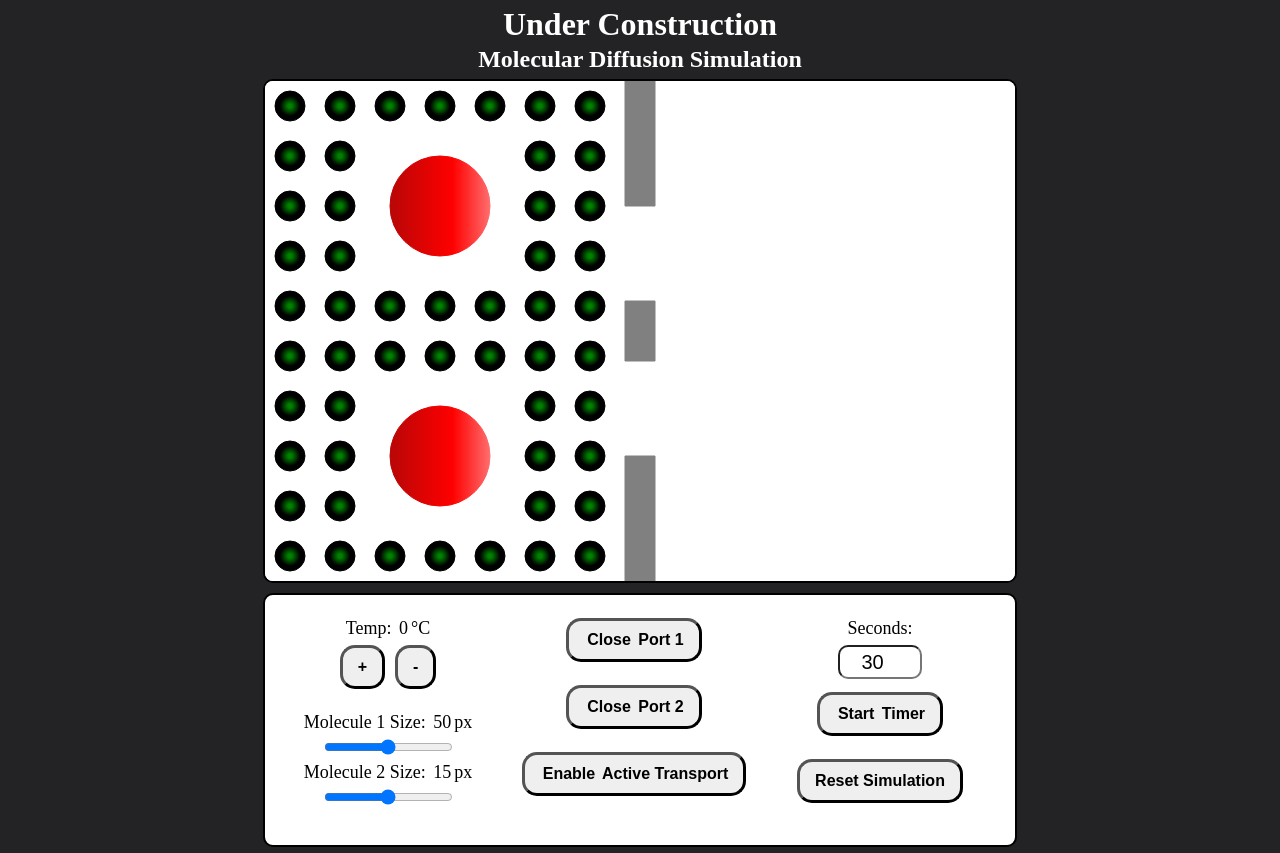
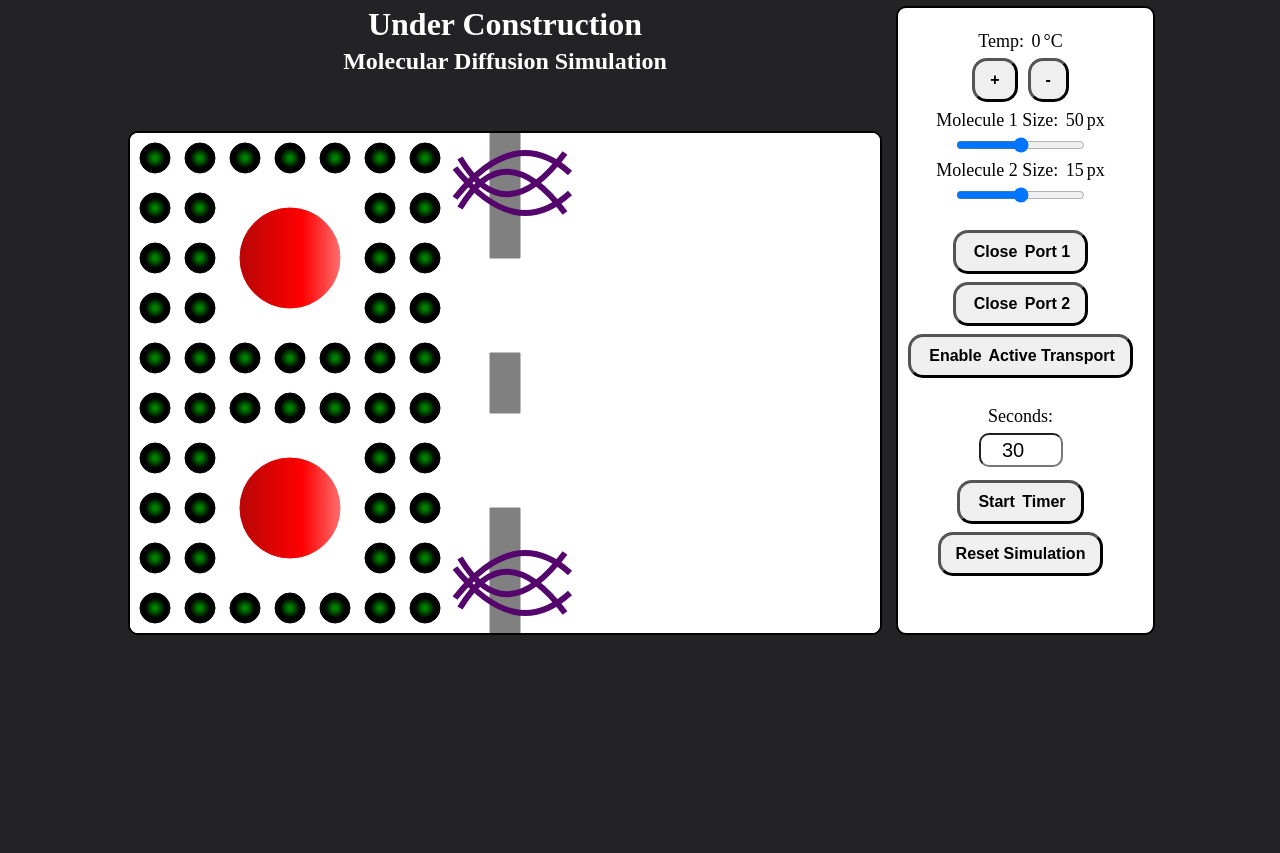
Before and after one commit to EagleSoftworks/Diffusion, a plain HTML site: page index.html in a window 1280 px wide. After the commit the page ends 800 px from the top, so only its background shows below. Drawn offline with Linux system fonts and the light colour scheme.

Commit message:
Added AT and moved buttons next to the canvas

```diff
--- a/index.html
+++ b/index.html
@@ -10,10 +10,14 @@
 
     <body>
         <div id="mainPage">
-        	<h1>Under Construction</h1>
-        	<h2>Molecular Diffusion Simulation</h2>
+            <div id="titleCanvasDiv">
+                <div id="titlesDiv">
+                	<h1>Under Construction</h1>
+                	<h2>Molecular Diffusion Simulation</h2>
+                </div>
 
-            <canvas id="myCanvas" class="border" width="750px" height="500px"> </canvas>
+                <canvas id="myCanvas" class="border" width="750px" height="500px"> </canvas>
+            </div>
 
             <div id="buttonShelf" class="border">
                 <div class="column">
@@ -28,7 +32,7 @@
                 <div class="column">
                     <button onclick="togglePort1()"><span id="port1-span">Close</span> Port 1</button>
                     <button onclick="togglePort2()"><span id="port2-span">Close</span> Port 2</button>
-                    <button><span>Enable</span> Active Transport</button>
+                    <button onclick="toggleAT()"><span id="at-span">Enable</span> Active Transport</button>
                 </div>
                 <div class="column">
                     <p>Seconds:</p>
--- a/script.js
+++ b/script.js
@@ -25,7 +25,7 @@ function drawCircle(x, y, radius, color) {
     ctx.fillStyle = color;
     ctx.fill();
 }
-
+// Draws a rectangle
 function drawRectangle(x, y, width, height, color) {
     ctx.beginPath();
     ctx.rect(x, y, width, height);
@@ -33,6 +33,18 @@ function drawRectangle(x, y, width, height, color) {
     ctx.stroke();
     ctx.fillStyle = color;
     ctx.fill();
+}
+// Draws an arc
+function drawArc(x1, y1, x2, y2, x3, y3, color) {
+    ctx.beginPath();
+    // Start point (1)
+    ctx.moveTo(x1, y1);
+    // Middle point (2) and end point (3)
+    ctx.quadraticCurveTo(x2, y2, x3, y3);
+    ctx.strokeStyle = color;
+    ctx.lineWidth = 6;
+    ctx.stroke();
+    ctx.lineWidth = 1;
 }
 
 // Variables for molecule 1 size slider
@@ -84,6 +96,44 @@ function drawLilParticle(x, y) {
     drawCircle(x, y, mole2Radius, darkGradient);
 }
 
+spanAT = document.getElementById("at-span");
+var activeAT = false;
+function toggleAT() {
+    if (activeAT === false) {
+        activeAT = true;
+        spanAT.textContent = "Disable";
+    }
+    else {
+        activeAT = false;
+        spanAT.textContent = "Enable";
+    }
+    // Update canvas if needed
+    updateDrawing();
+}
+
+// AT gradient doesn't need to move, so it's outside the function
+let gradientAT = ctx.createLinearGradient(325, 0, 425, 0);
+gradientAT.addColorStop(0, "#115fc4");
+gradientAT.addColorStop(0.25, "#6409a0");
+gradientAT.addColorStop(0.75, "#ba09b4");
+gradientAT.addColorStop(1, "#c4092c");
+
+// Draws AT, with gradient if AT is enabled
+function drawAT(midpoint, y) {
+    // If AT not active then no gradient
+    let colorAT = "#55066d";
+    // change later to AT
+    if (activeAT === true) {
+        colorAT = gradientAT;
+    }
+
+    // Draw arcs for AT
+    drawArc(midpoint-45, y-25, midpoint, y+50, midpoint+60, y-30, colorAT);
+    drawArc(midpoint-45, y+25, midpoint, y-50, midpoint+60, y+30, colorAT);
+    drawArc(midpoint-50, y+15, midpoint+10, y-60, midpoint+65, y-10, colorAT);
+    drawArc(midpoint-50, y-15, midpoint+10, y+60, midpoint+65, y+10, colorAT);
+}
+
 // Var to easily change wall thickness and keep wall centered
 var wallWidth = 30;
 var wallX = (canvasWidth - wallWidth) / 2;
@@ -110,7 +160,9 @@ function drawWall() {
         drawPort(wallX, 280);
     }
 
-    // Draws active transoprt too
+    // Draws active transport
+    drawAT(canvasWidth/2, 50);
+    drawAT(canvasWidth/2, 450);
 }
 
 // Returns a negative or positive number for random movement
@@ -143,18 +195,19 @@ var xCo = [200, 250, 300, 100, 150, 250];
 var yCo = [200, 425, 300, 350, 75, 20];
 // Function to fill the coordinate arrays in an orderly fashion
 function particleStartLocations() {
+    if (timerOn === false) {
         // Clear arrays
         xCo = [];
         yCo = [];
         // Big particles
-    xCo = [175, 175];
+        xCo = [160, 160];
         yCo = [125, 375];
         // Lil particles
         // R for rows and C for columns
         for (let r = 0; r < 10; r++) {
             for (let c = 0; c < 7; c++) {
                 // Add lil particle coordinates to arrays
-            xCo.push(25 + (c * 50));
+                xCo.push(25 + (c * 45));
                 yCo.push(25 + (r * 50));
 
                 // Remove lil particle coordinates if near big particle
@@ -166,8 +219,7 @@ function particleStartLocations() {
         }
         draw();
     }
-// Initial draw to popuate arrays and draw something on the canvas
-particleStartLocations();
+}
 
 // Moves all the particles
 function moveParticles() {
@@ -252,6 +304,9 @@ function tick() {
     }
 }
 
+// Initally populate arrays with coordinates after timerOn exists
+particleStartLocations();
+
 // Variables for port 1
 const port1Span = document.getElementById("port1-span");
 var port1Open = false;
--- a/styles.css
+++ b/styles.css
@@ -11,6 +11,19 @@ body {
     color: white;
 }
 
+div {
+    margin: 0;
+}
+
+h1 {
+    margin: 0;
+    /*this margin somehow goes outside the div, h2 doesn't*/
+}
+
+h2 {
+    margin: 5px;
+}
+
 p {
     color: black;
     font-size: 18px;
@@ -22,13 +35,25 @@ button {
     font-weight: bold;
     border-width: 3px;
     border-radius: 15px;
-    margin-bottom: 20px;
+    margin-bottom: 5px;
 }
 
 #mainPage {
-    width: 760px;
+    width: 1030px;
+    min-height: 635px;
     text-align: center;
     margin: 0 auto;
+}
+
+#titleCanvasDiv {
+    width: 760px;
+    min-height: 625px;
+    float: left;
+}
+
+#titlesDiv {
+    height: 125px;
+    max-height: 125px;
 }
 
 .border {
@@ -40,18 +65,20 @@ button {
 
 #myCanvas {
     background-color: white;
+    margin: 0;
 }
 
 #buttonShelf {
-    width: 750px;
-    min-height: 250px;
+    width: 255px;
+    min-height: 625px;
     background-color: white;
     text-align: center;
+    float: right;
+    margin: 0;
 }
 
 .column {
-    width: 240px;
-    height: 100%;
+    width: 245px;
     float: left;
     margin-top: 20px;
 }
```
Lines whose indentation alone changed are shown as unchanged.
